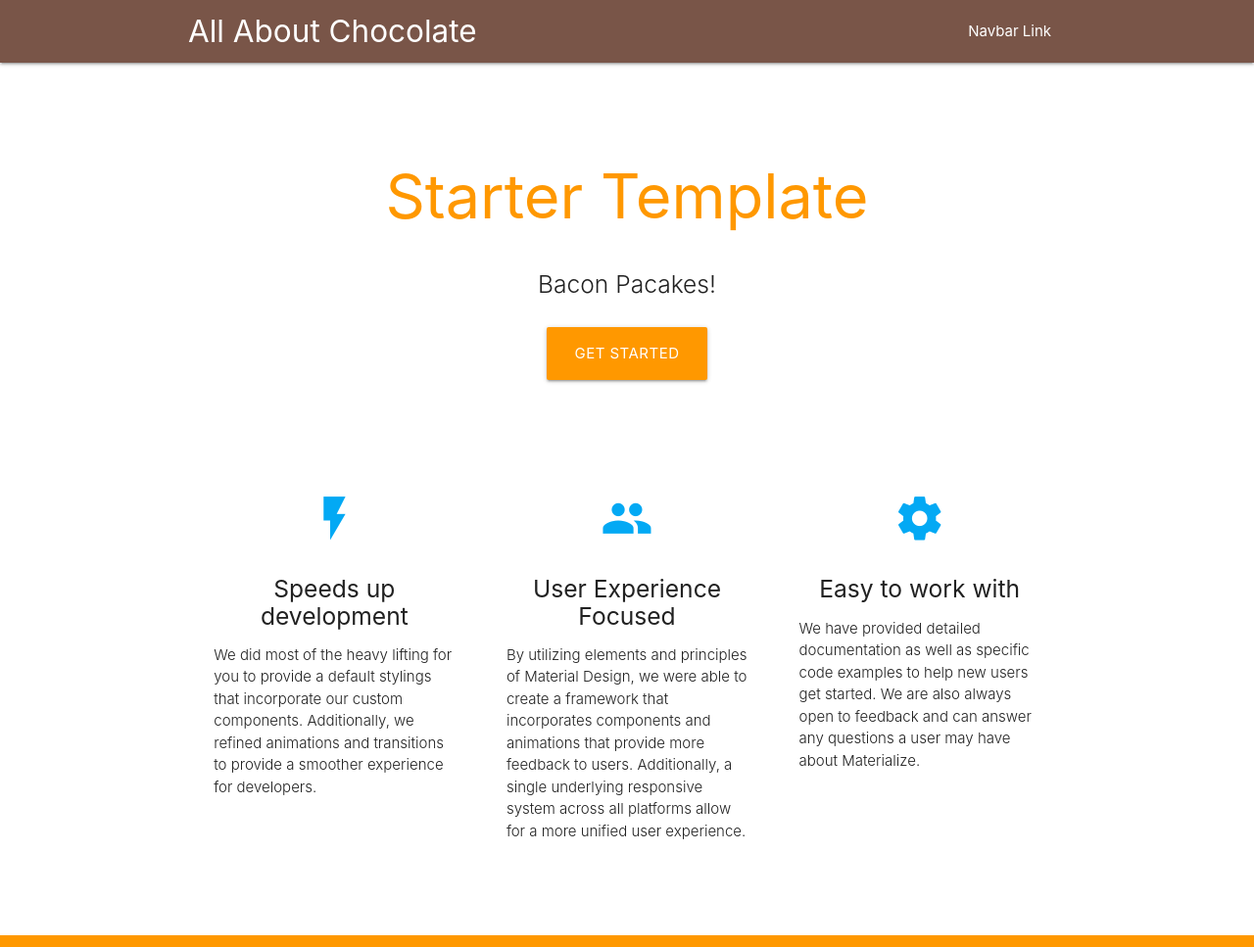
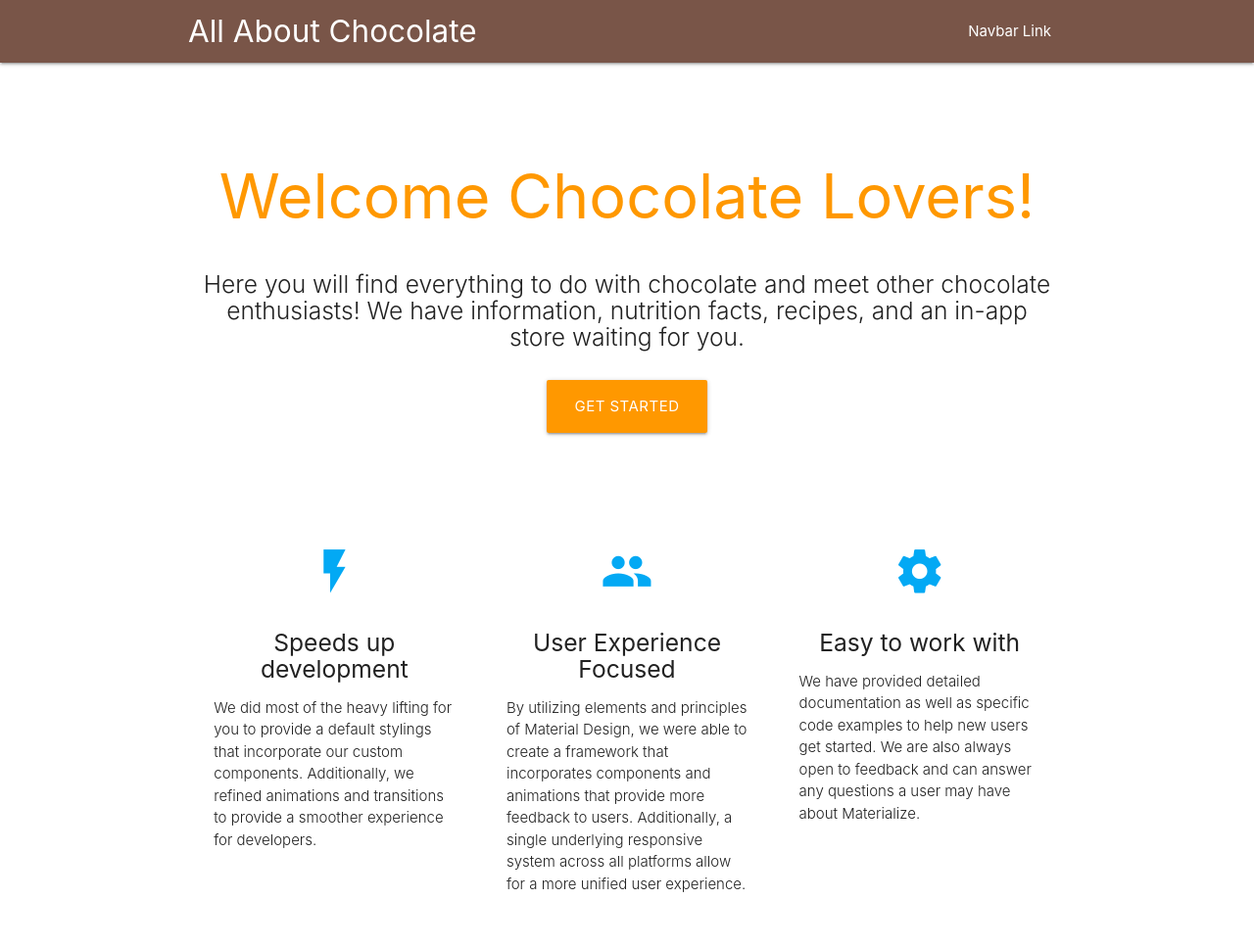
Before and after one commit to rskead/pwa, a plain HTML site: page second-pwa/index.html in a window 1280 px wide. Shown: the top 967 px of the page at 98% size. Drawn offline with nearby package versions, Linux system fonts and the light colour scheme.

Commit message:
changed text

```diff
--- a/second-pwa/index.html
+++ b/second-pwa/index.html
@@ -36,9 +36,9 @@
   <div class="section no-pad-bot" id="index-banner">
     <div class="container">
       <br><br>
-      <h1 class="header center orange-text">Starter Template</h1>
+      <h1 class="header center orange-text">Welcome Chocolate Lovers!</h1>
       <div class="row center">
-        <h5 class="header col s12 light">Bacon Pacakes!</h5>
+        <h5 class="header col s12 light">Here you will find everything to do with chocolate and meet other chocolate enthusiasts! We have information, nutrition facts, recipes, and an in-app store waiting for you.</h5>
       </div>
       <div class="row center">
         <a href="http://materializecss.com/getting-started.html" id="download-button" class="btn-large waves-effect waves-light orange">Get Started</a>
```
